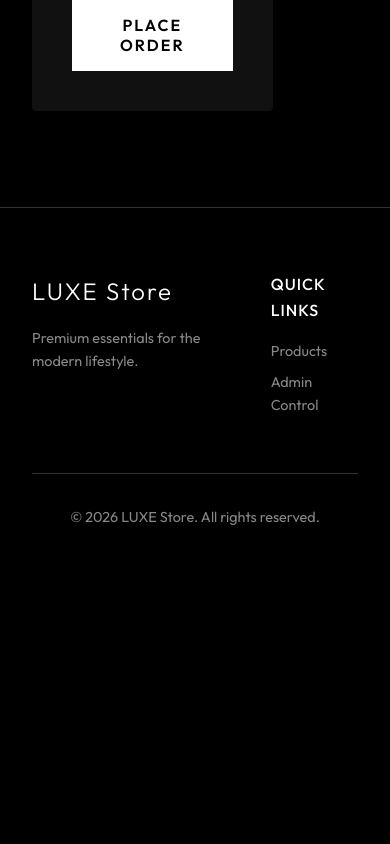
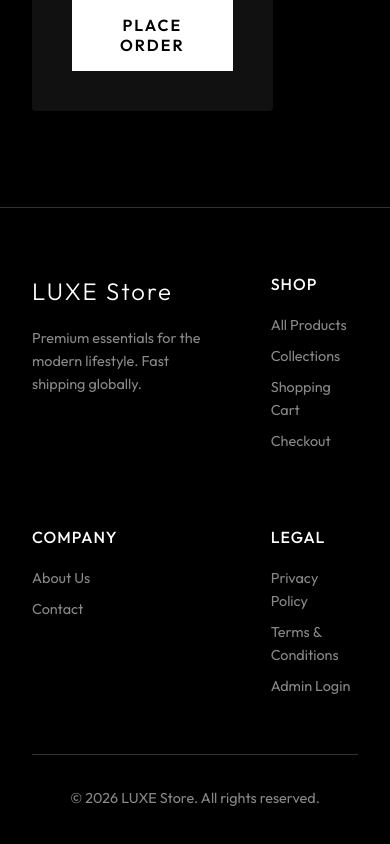
Before and after one commit to Nikkongit/luxe-store-cms, a Next.js app: page /checkout in a window 390 px wide. Shown: the part 1252-2096 px from the top of the page. Before the commit the page ends 1845 px from the top, so only its background shows below. Built offline with nearby package versions, Linux system fonts and the light colour scheme.

Commit message:
Add new pages and dummy images

```diff
--- a/src/components/Footer.tsx
+++ b/src/components/Footer.tsx
@@ -5,16 +5,36 @@ export const Footer = () => {
     return (
         <footer className="footer-main">
             <div className="container">
-                <div className="footer-grid">
-                    <div className="footer-info">
+                <div className="footer-grid flex justify-between gap-10 flex-wrap">
+                    <div className="footer-info max-w-sm">
                         <h3>LUXE Store</h3>
-                        <p>Premium essentials for the modern lifestyle.</p>
+                        <p>Premium essentials for the modern lifestyle. Fast shipping globally.</p>
                     </div>
+
                     <div className="footer-links">
-                        <h4>Quick Links</h4>
+                        <h4>Shop</h4>
                         <ul>
-                            <li><Link href="/products">Products</Link></li>
-                            <li><Link href="/admin">Admin Control</Link></li>
+                            <li><Link href="/products">All Products</Link></li>
+                            <li><Link href="/categories">Collections</Link></li>
+                            <li><Link href="/cart">Shopping Cart</Link></li>
+                            <li><Link href="/checkout">Checkout</Link></li>
+                        </ul>
+                    </div>
+
+                    <div className="footer-links">
+                        <h4>Company</h4>
+                        <ul>
+                            <li><Link href="/about-us">About Us</Link></li>
+                            <li><Link href="/contact">Contact</Link></li>
+                        </ul>
+                    </div>
+
+                    <div className="footer-links">
+                        <h4>Legal</h4>
+                        <ul>
+                            <li><Link href="/privacy-policy">Privacy Policy</Link></li>
+                            <li><Link href="/terms-and-conditions">Terms & Conditions</Link></li>
+                            <li><Link href="/admin">Admin Login</Link></li>
                         </ul>
                     </div>
                 </div>
```
Also changed, not shown: src/app/(frontend)/about-us/page.tsx (added, +20 -0 lines), src/app/(frontend)/contact/page.tsx (added, +39 -0 lines), src/app/(frontend)/page.tsx (+5 -5 lines), src/app/(frontend)/privacy-policy/page.tsx (added, +23 -0 lines), src/app/(frontend)/terms-and-conditions/page.tsx (added, +23 -0 lines).
